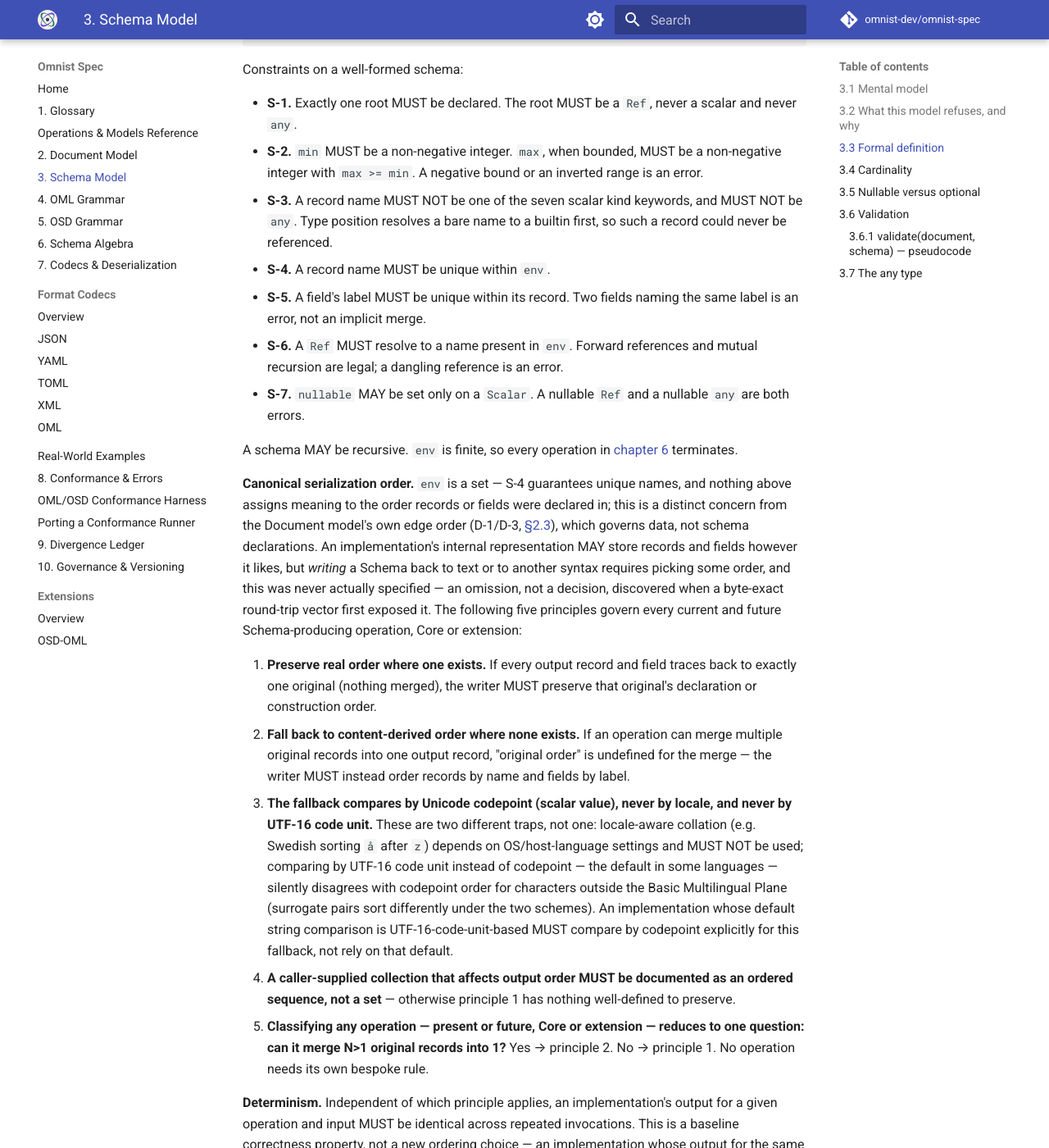
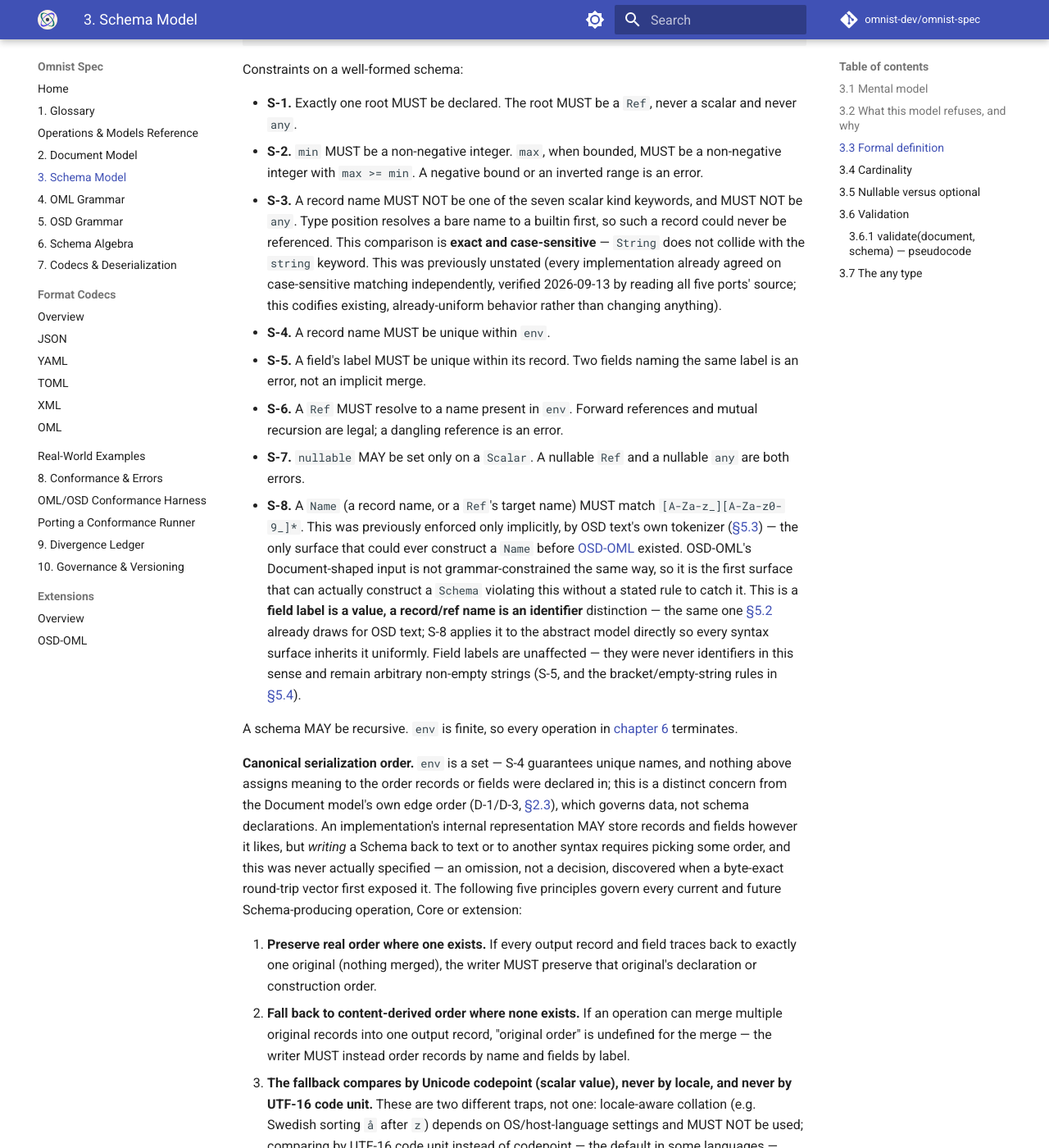
Before and after one commit to omnist-dev/omnist-spec, an MkDocs documentation site: the page built from docs/03-schema-model.md, in a window 1280 px wide and 1400 px high, scrolled down 3294 px. Shown: the whole window at 82% size. Built offline with MkDocs 1.6.1 and Material for MkDocs 9.7.7, drawn with Linux system fonts in a browser that asks for light colours; comment, search, counter and statistics services are not loaded.

Commit message:
Add Sec3.3 S-8 (Name domain) and clarify S-3 (case-sensitive), v0.8.0-beta (#58)
Both gaps surfaced auditing OSD-OML's formal rigor against Core's own
closed-grammar/numbered-rule standard (Sec3.3/Sec5), rather than the
documentation-style prose the extension chapter had drifted into.

- S-8 (new): a Name (record name, or a Ref's target) MUST match
  [A-Za-z_][A-Za-z0-9_]*. Previously enforced only implicitly by OSD
  text's tokenizer -- never available for OSD-OML to inherit, since its
  Document-shaped input isn't grammar-constrained the same way. No
  behavior change for OSD text.
- S-3 (clarified): reserved-name matching is exact and case-sensitive.
  Previously unstated. Characterization only -- verified against all
  five ports' source before landing (Python/TS/Rust/Go/Java all already
  use plain case-sensitive equality, no case-folding anywhere); this
  documents already-uniform behavior, it doesn't change any of it.

New vector: osd-grammar/reserved-names/case-mismatched-name-is-not-reserved
(record String vs keyword string), spot-checked against the Python
reference parser directly.

Sec5.3/Sec5.7 reworded to cite S-8/S-3 instead of restating the rule
independently, avoiding a second copy that could drift.

No implementation code changes required by either item -- OSD-OML is
where S-8 will actually need enforcing, addressed in a separate PR.

Verified: mkdocs build --strict clean, check_version_sync.py passes,
grammar.json valid JSON.

Co-authored-by: tomlee <yautat@gmail.com>
Co-authored-by: Claude Sonnet 5 <noreply@anthropic.com>

```diff
--- a/docs/03-schema-model.md
+++ b/docs/03-schema-model.md
@@ -144,7 +144,12 @@ Constraints on a well-formed schema:
   is an error.
 - **S-3.** A record name MUST NOT be one of the seven scalar kind keywords, and
   MUST NOT be `any`. Type position resolves a bare name to a builtin first, so
-  such a record could never be referenced.
+  such a record could never be referenced. This comparison is **exact and
+  case-sensitive** — `String` does not collide with the `string` keyword.
+  This was previously unstated (every implementation already agreed on
+  case-sensitive matching independently, verified 2026-09-13 by reading all
+  five ports' source; this codifies existing, already-uniform behavior
+  rather than changing anything).
 - **S-4.** A record name MUST be unique within `env`.
 - **S-5.** A field's label MUST be unique within its record. Two fields naming
   the same label is an error, not an implicit merge.
@@ -152,6 +157,20 @@ Constraints on a well-formed schema:
   and mutual recursion are legal; a dangling reference is an error.
 - **S-7.** `nullable` MAY be set only on a `Scalar`. A nullable `Ref` and a
   nullable `any` are both errors.
+- **S-8.** A `Name` (a record name, or a `Ref`'s target name) MUST match
+  `[A-Za-z_][A-Za-z0-9_]*`. This was previously enforced only implicitly, by
+  OSD text's own tokenizer ([§5.3](05-osd-grammar.md#53-tokens)) — the only
+  surface that could ever construct a `Name` before
+  [OSD-OML](extensions/osd-oml.md) existed. OSD-OML's Document-shaped input
+  is not grammar-constrained the same way, so it is the first surface that
+  can actually construct a `Schema` violating this without a stated rule to
+  catch it. This is a **field label is a value, a record/ref name is an
+  identifier** distinction — the same one [§5.2](05-osd-grammar.md#52-the-quoting-rule)
+  already draws for OSD text; S-8 applies it to the abstract model directly
+  so every syntax surface inherits it uniformly. Field labels are
+  unaffected — they were never identifiers in this sense and remain
+  arbitrary non-empty strings (S-5, and the bracket/empty-string rules in
+  [§5.4](05-osd-grammar.md#54-records-and-fields)).
 
 A schema MAY be recursive. `env` is finite, so every operation in
 [chapter 6](06-schema-algebra.md) terminates.
```
Also changed, not shown: CHANGELOG.md (+23 -0 lines), docs/05-osd-grammar.md (+10 -3 lines), docs/index.md (+1 -1 lines), 1 other file.
